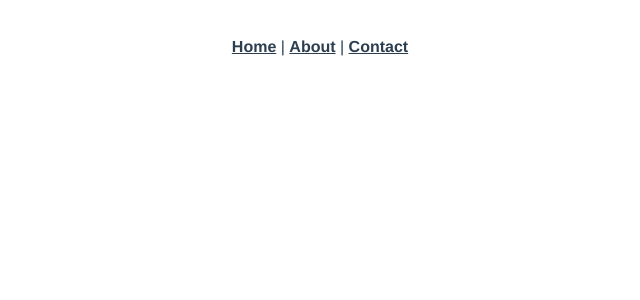
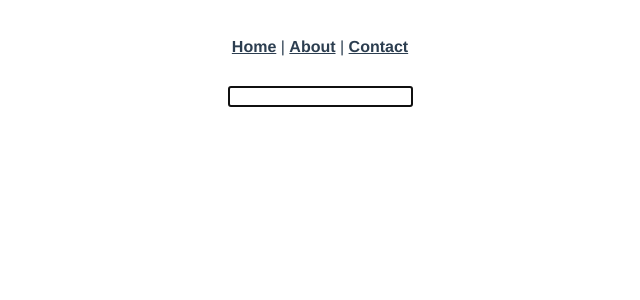
Before and after one commit to manyyeon/study_vue, a Vue app: page /customDirective in a window 1280 px wide. Shown: the top 300 px of the page, without its empty margins (320-960 px from the left). Built offline with nearby package versions, Linux system fonts and the light colour scheme; what vue-sweetalert2 would draw is missing.

Commit message:
custom directives

```diff
--- a/src/router/index.js
+++ b/src/router/index.js
@@ -111,6 +111,12 @@ const routes = [
         /* webpackChunkName: "about" */ "../views/CompositionAPIProvide.vue"
       ),
   },
+  {
+    path: "/customDirective",
+    name: "CustomDirective",
+    component: () =>
+      import(/* webpackChunkName: "about" */ "../views/CustomDirective.vue"),
+  },
 ];
 
 const router = createRouter({
--- /dev/null
+++ b/src/views/CustomDirective.vue
@@ -0,0 +1,19 @@
+<template>
+  <div>
+    <input type="text" v-focus />
+  </div>
+</template>
+
+<script>
+export default {
+  directives: {
+    focus: {
+      mounted(el) {
+        el.focus();
+      },
+    },
+  },
+};
+</script>
+
+<style scoped></style>
```
